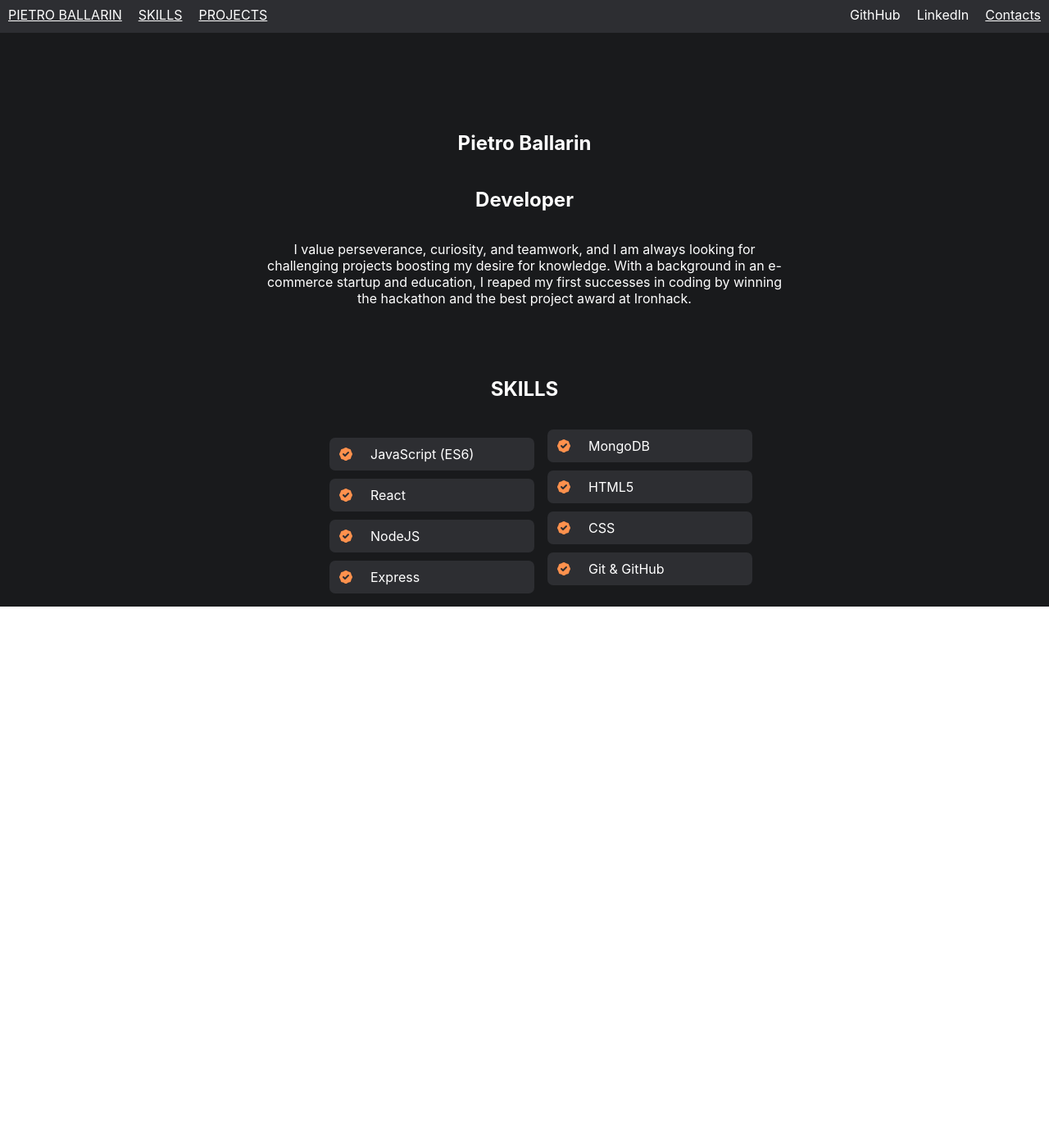
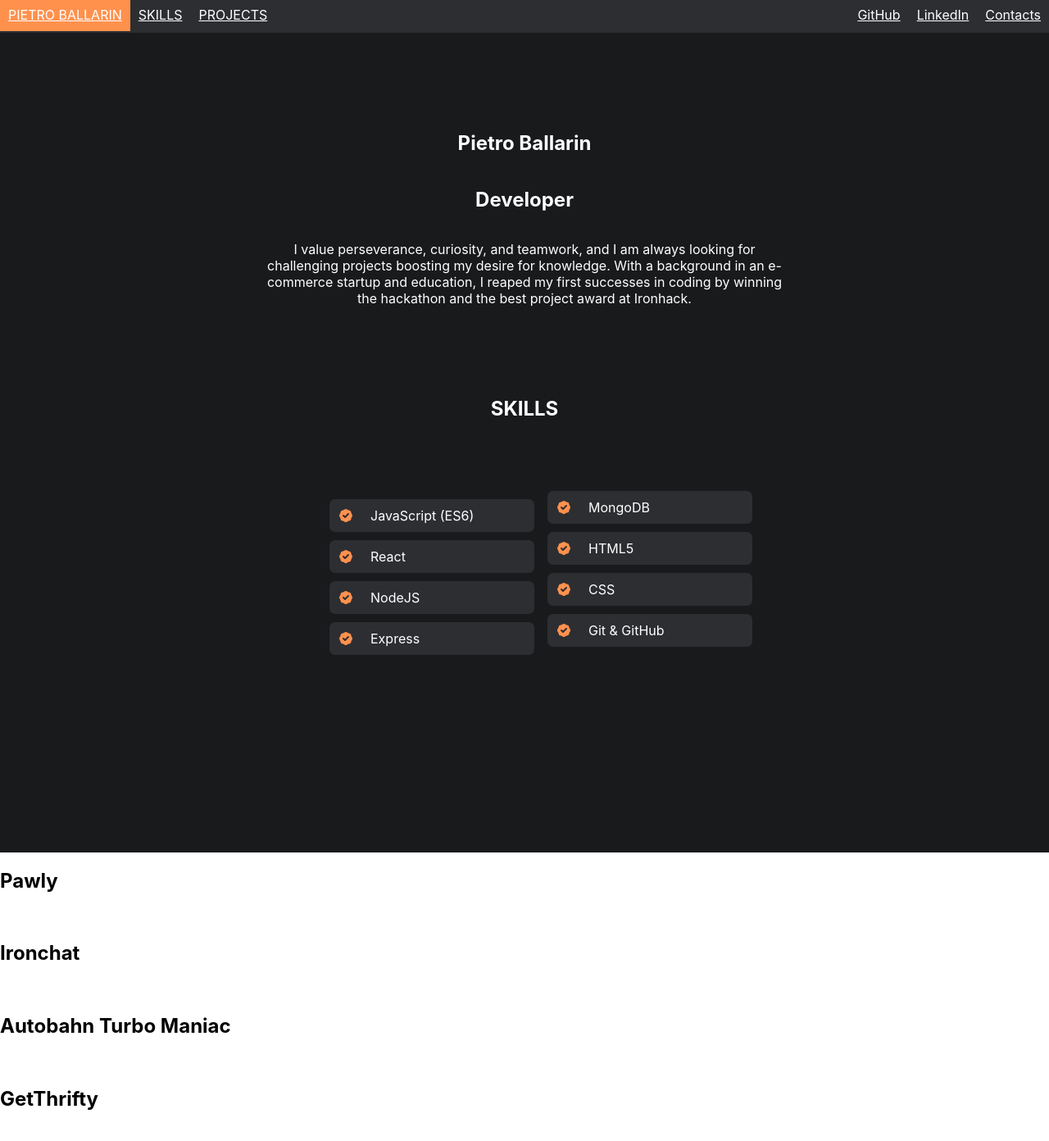
Before and after one commit to pietroballarin/portfolio, a React (Create React App) app: page / in a window 1280 px wide. Shown: the top 1392 px of the page at 82% size. Before the commit the page ends 800 px from the top, so only its background shows below. Built offline with nearby package versions, Linux system fonts and the light colour scheme.

Commit message:
adding projects section

```diff
--- a/src/components/MyProjects.js
+++ b/src/components/MyProjects.js
@@ -1,9 +1,20 @@
-import React from 'react'
+import React from 'react';
+import { projects } from '../data';
 
 export default function MyProjects() {
     return (
-        <div>
+        <section id="projects">
+            {projects.map(project =>
+            <div >
+                <h2>{project.title}</h2>
+                <img src={project.image} alt={project.altimg}/>
+                <h3>{project.stack}</h3>
+                <p>{project.description}</p>
+                <div>
 
-        </div>
+                </div>
+            </div>
+            )}
+        </section>
     )
 }
--- a/src/components/MySkills.js
+++ b/src/components/MySkills.js
@@ -7,8 +7,9 @@ export default function MySkills() {
         <section id="skills">
             <h1>SKILLS</h1>
             <ul>
+
                 {skills.map(skill =>
-                    <li className="skilltag">
+                    <li key={skill} className="skilltag">
                         <BadgeCheckIcon className="check-icon"/>
                         <span className="skill-text">{skill}</span>
                     </li>
--- a/src/components/Navbar.js
+++ b/src/components/Navbar.js
@@ -10,8 +10,8 @@ export default function Navbar() {
                     <a className="left-btn" href="#projects">PROJECTS</a>
                 </div>
                 <div className="navbar2">
-                    <a className="right-btn">GithHub</a>
-                    <a className="right-btn">LinkedIn</a>
+                    <a className="right-btn" href="https://www.github.com/pietroballarin">GitHub</a>
+                    <a className="right-btn" href="https://www.linkedin.com/in/pietroballarin">LinkedIn</a>
                     <a className="right-btn" href="#contact-me">Contacts</a>
                 </div>
             </nav>
--- a/src/data.js
+++ b/src/data.js
@@ -1,5 +1,40 @@
 export const projects = [
-
+    {
+        title: 'Pawly',
+        description: '',
+        stack: '',
+        image: '',
+        github: '',
+        deployedVersion: '',
+        altimg: ''
+    },
+    {
+        title: 'Ironchat',
+        description: '',
+        stack: '',
+        image: '',
+        github: '',
+        deployedVersion: '',
+        altimg: ''
+    },
+    {
+        title: 'Autobahn Turbo Maniac',
+        description: '',
+        stack: '',
+        image: '',
+        github: '',
+        deployedVersion: '',
+        altimg: ''
+    },
+    {
+        title: 'GetThrifty',
+        description: '',
+        stack: '',
+        image: '',
+        github: '',
+        deployedVersion: '',
+        altimg: ''
+    },
 ]
 
 export const skills = [
--- a/src/index.scss
+++ b/src/index.scss
@@ -12,12 +12,16 @@ code {
     monospace;
 }
 
+$clr1: #2d2e32; // color navbar
+$clr2: #191a1c; // main background color
+$clr3: #ff914d; // details color
+
 @media (min-width:601px) {
 
   .header-section {
     height: 40px;
     border: none;
-    background-color: #2d2e32;
+    background-color: $clr1;
     margin-bottom: 0;
   }
 
@@ -41,14 +45,23 @@ code {
     padding: 10px;
   }
 
+  .left-btn:hover {
+    background-color: $clr3;
+    padding: 10px;
+  }
+
+  .right-btn:hover {
+    background-color: $clr3;
+    padding: 10px;
+  }
+
   .navbar .left-btn {
     color: #fff;
-    height: 100%;
     padding: 10px;
   }
 
   #about-me {
-    background-color: #191a1c;
+    background-color: $clr2;
     border: none;
     margin-top: 0;
   }
@@ -69,9 +82,11 @@ code {
 
   #skills {
     color: #fff;
-    background-color: #191a1c;
+    background-color: $clr2;
     border: none;
-    margin-top: 0;
+    margin: 0 auto 0 auto;
+    height: 400px;
+    padding-bottom: 200px;
     display: flex;
 	  flex-direction: column;
 	  flex-wrap: wrap;
@@ -90,7 +105,7 @@ code {
 
   .skilltag {
     color: #fff;
-    background-color: #2d2e32;
+    background-color: $clr1;
     width: 250px;
     height: 40px;
     border-radius: 7px;
@@ -100,7 +115,7 @@ code {
 
   .check-icon {
     width: 20px;
-    color: #ff914d;
+    color: $clr3;
     margin: 10px
   }
 
```
